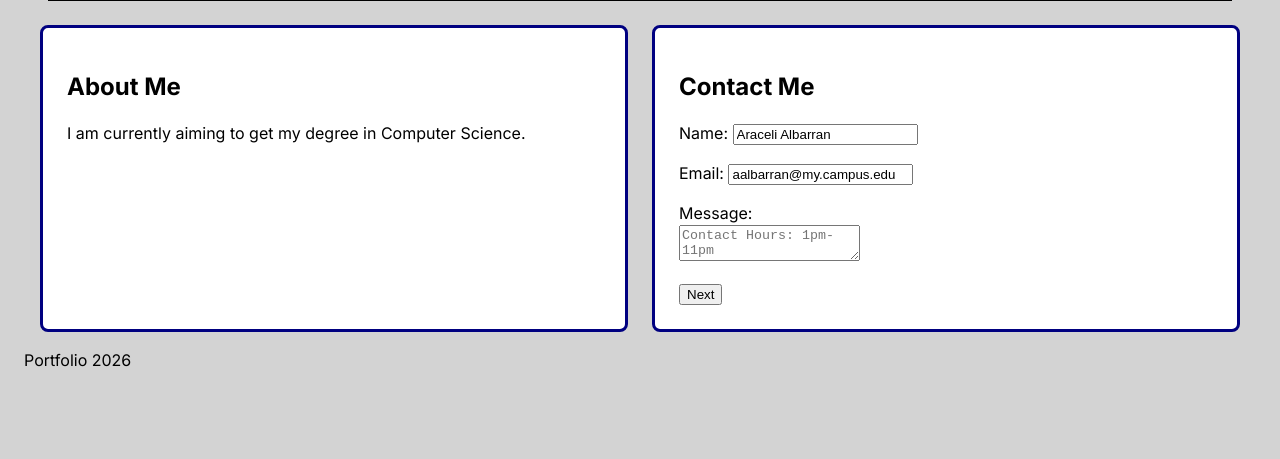
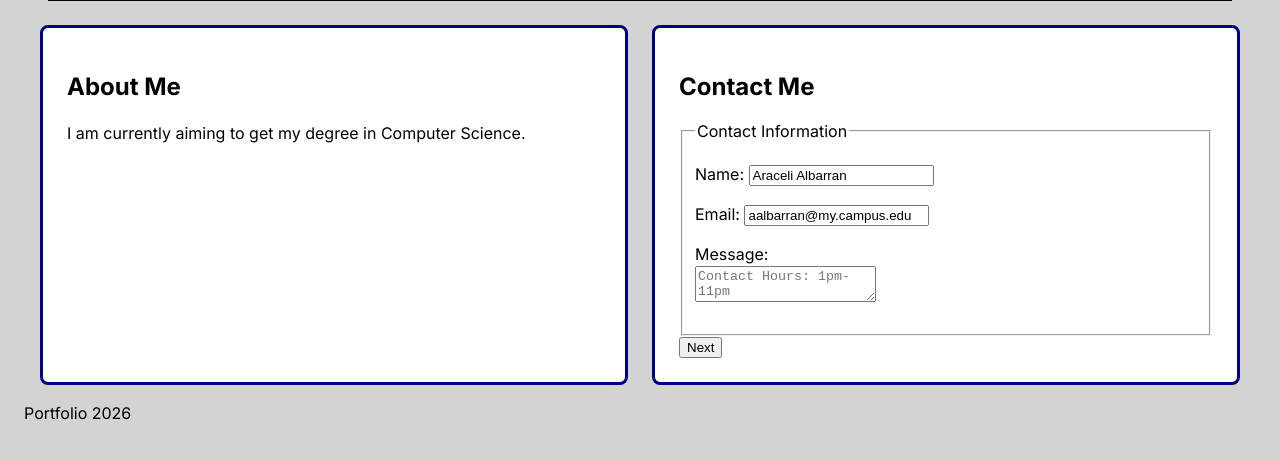
Before and after one commit to aalbarran-v/Portfolio-Project, a plain HTML site: page Araceli's-Portfolio/index.html in a window 1280 px wide. Shown: the part 203-662 px from the top of the page. Drawn offline with Linux system fonts and the light colour scheme.

Commit message:
Add accessibility enhancements and semantic improvements to HTML forms and project pages

```diff
--- a/Araceli's-Portfolio/index.html
+++ b/Araceli's-Portfolio/index.html
@@ -27,11 +27,23 @@
 
         <section class="box">
             <h2>Contact Me</h2>
-            <form>
-                <p>Name: <input type="text" value="Araceli Albarran" /></p>
-                <p>Email: <input type="email" value="aalbarran@my.campus.edu" /></p>
-                <p>Message:<br> <textarea placeholder="Contact Hours: 1pm-11pm"></textarea></p>
-                <button type="button">Next</button>
+            <form action="#" method="post">
+                <fieldset>
+                    <legend>Contact Information</legend>
+                    <p>
+                     <label for="home-name">Name:</label>
+                <input type="text" id="home-name" name="fullname" value="Araceli Albarran" />
+                    </p>
+                    <p>
+                        <label for="home-email">Email:</label>
+                <input type="email" id="home-email" name="email" value="aalbarran@my.campus.edu" />
+                    </p>
+                    <p>
+                        <label for="home-message">Message:</label><br>
+                        <textarea id="home-message" name="message" placeholder="Contact Hours: 1pm-11pm"></textarea>
+                    </p>
+                    </fieldset>
+                <button type="submit">Next</button>
             </form>
         </section>
     </main>
```
Also changed, not shown: Araceli's-Portfolio/about.html (+11 -8 lines), Araceli's-Portfolio/project.html (+3 -4 lines), 1 other file.
